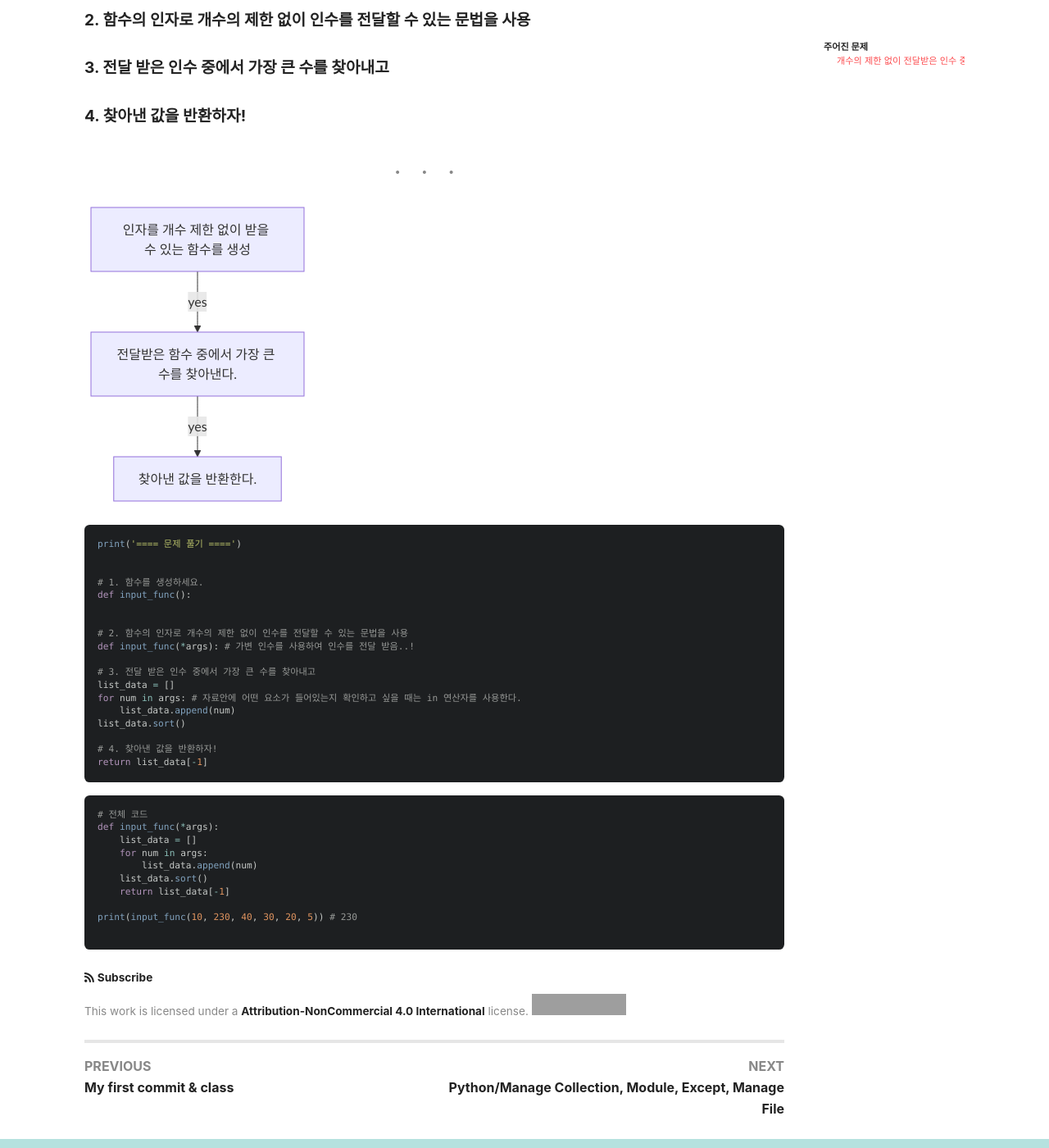
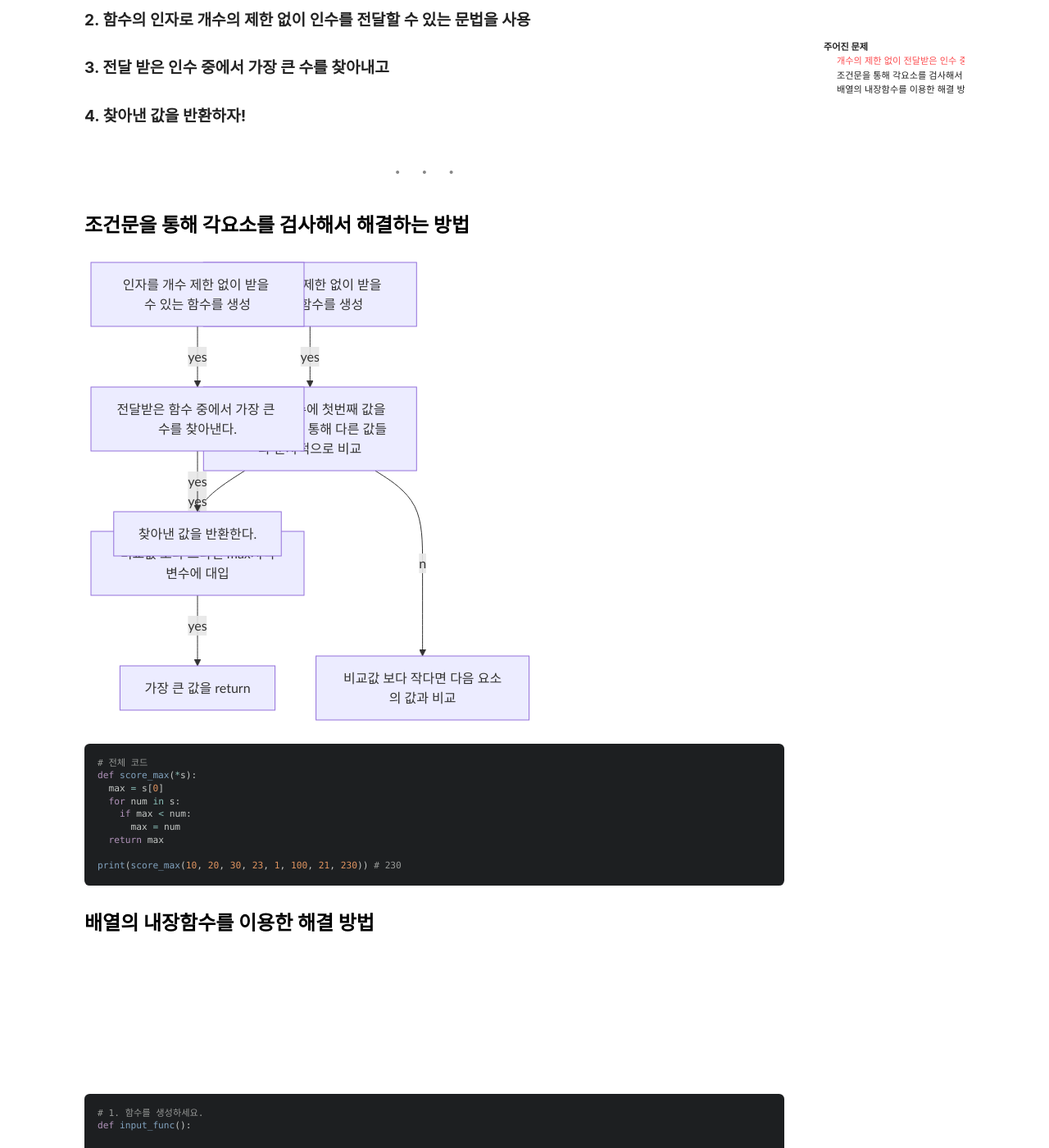
Before and after one commit to mchaemil/mchaemil.github.io, a Jekyll site: the page built from _posts/2019-12-06-my-Presentation.md, in a window 1280 px wide and 1400 px high, scrolled down 598 px. Shown: the whole window at 82% size. Built offline with Jekyll 4.4.1, drawn with Linux system fonts in a browser that asks for light colours; nearby versions of some CDN libraries; grey boxes are pictures that could not be loaded.

Commit message:
update post

````diff
--- a/_posts/2019-12-06-my-Presentation.md
+++ b/_posts/2019-12-06-my-Presentation.md
@@ -15,6 +15,36 @@ mathjax: true
 #### 4. 찾아낸 값을 반환하자!
 ---
 
+### 조건문을 통해 각요소를 검사해서 해결하는 방법
+
+```mermaid
+graph TB;
+    A[인자를 개수 제한 없이 받을 수 있는 함수를 생성]
+    B[max 지역변수에 첫번째 값을 담고, for문을 통해 다른 값들과 순차적으로 비교]
+    C[비교값 보다 크다면 max지역변수에 대입]
+    D[비교값 보다 작다면 다음 요소의 값과 비교]
+    E[가장 큰 값을 return]
+    A--yes-->B;
+    B--yes-->C;
+    B--no-->D;
+    C--yes-->E;
+```
+
+```python
+# 전체 코드
+def score_max(*s):
+  max = s[0]
+  for num in s:
+    if max < num:
+      max = num
+  return max
+
+print(score_max(10, 20, 30, 23, 1, 100, 21, 230)) # 230
+```
+
+
+### 배열의 내장함수를 이용한 해결 방법
+
 ```mermaid
 graph TB;
     A[인자를 개수 제한 없이 받을 수 있는 함수를 생성]
@@ -25,9 +55,6 @@ graph TB;
 ```
 
 ```python
-print('==== 문제 풀기 ====')
-
-
 # 1. 함수를 생성하세요.
 def input_func():
 
````
